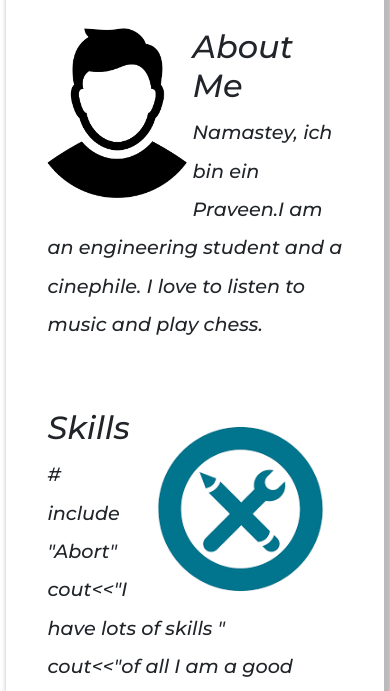
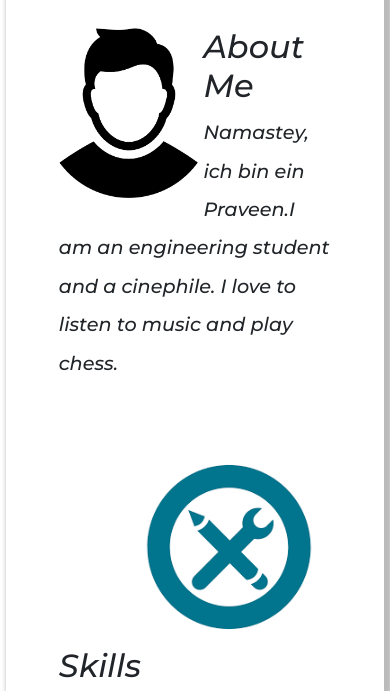
Before and after one commit to Praveen1912/praveen, a plain HTML site: page index.html in a window 390 px wide. Shown: the part 1204-1895 px from the top of the page. Drawn offline with nearby package versions, Linux system fonts and the light colour scheme.

Commit message:
Update per.css

```diff
--- a/per.css
+++ b/per.css
@@ -156,8 +156,8 @@ background: linear-gradient(220deg, rgba(0,0,0,1) 0%, rgba(108,142,167,0.2875349
         }
 	@media(max-width:991px){
           #about,#collaboration,#Skills{
-            padding:5% 6%;
-            width:90%;
+            padding:5% 4%;
+            width:80%;
           }
 
          }
```
